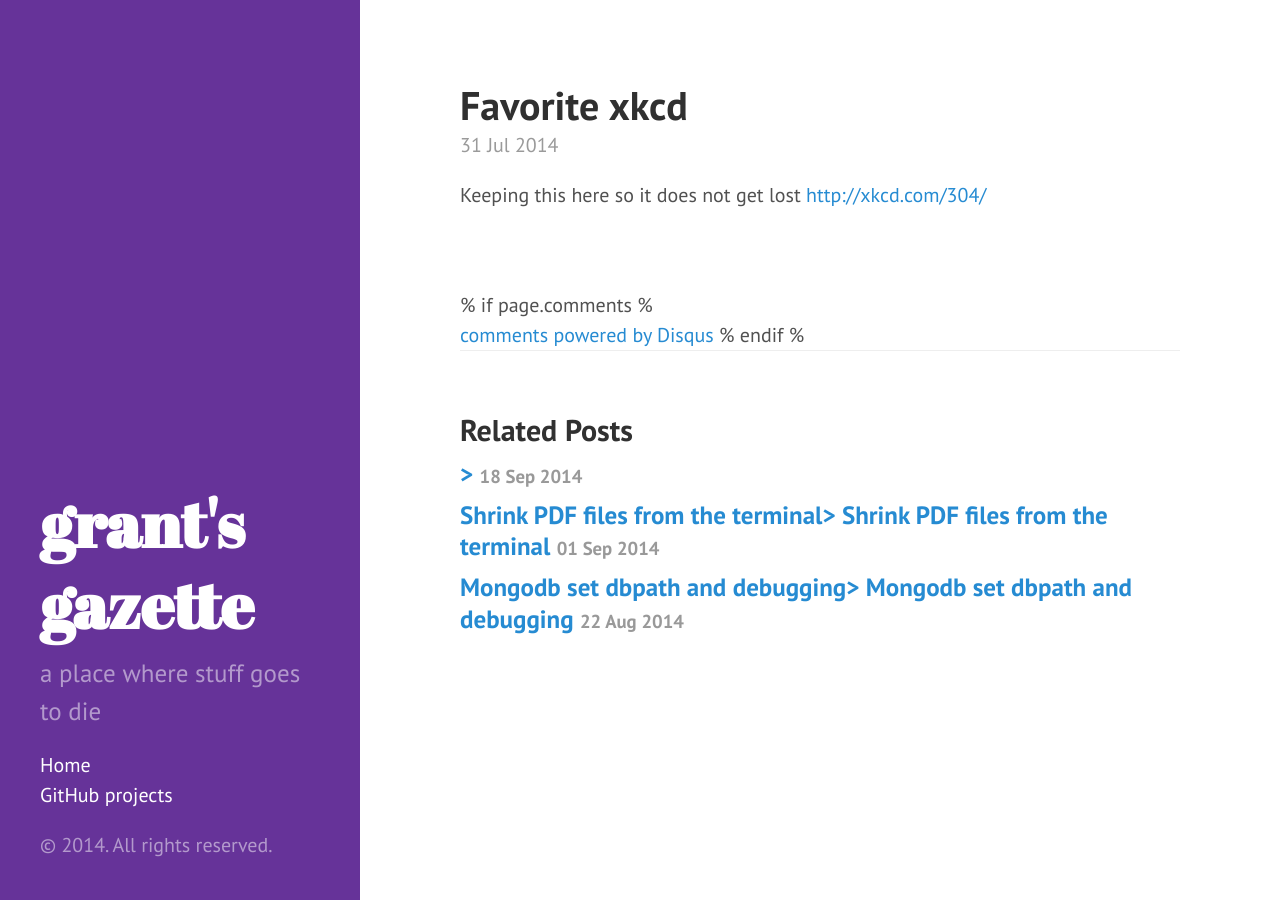
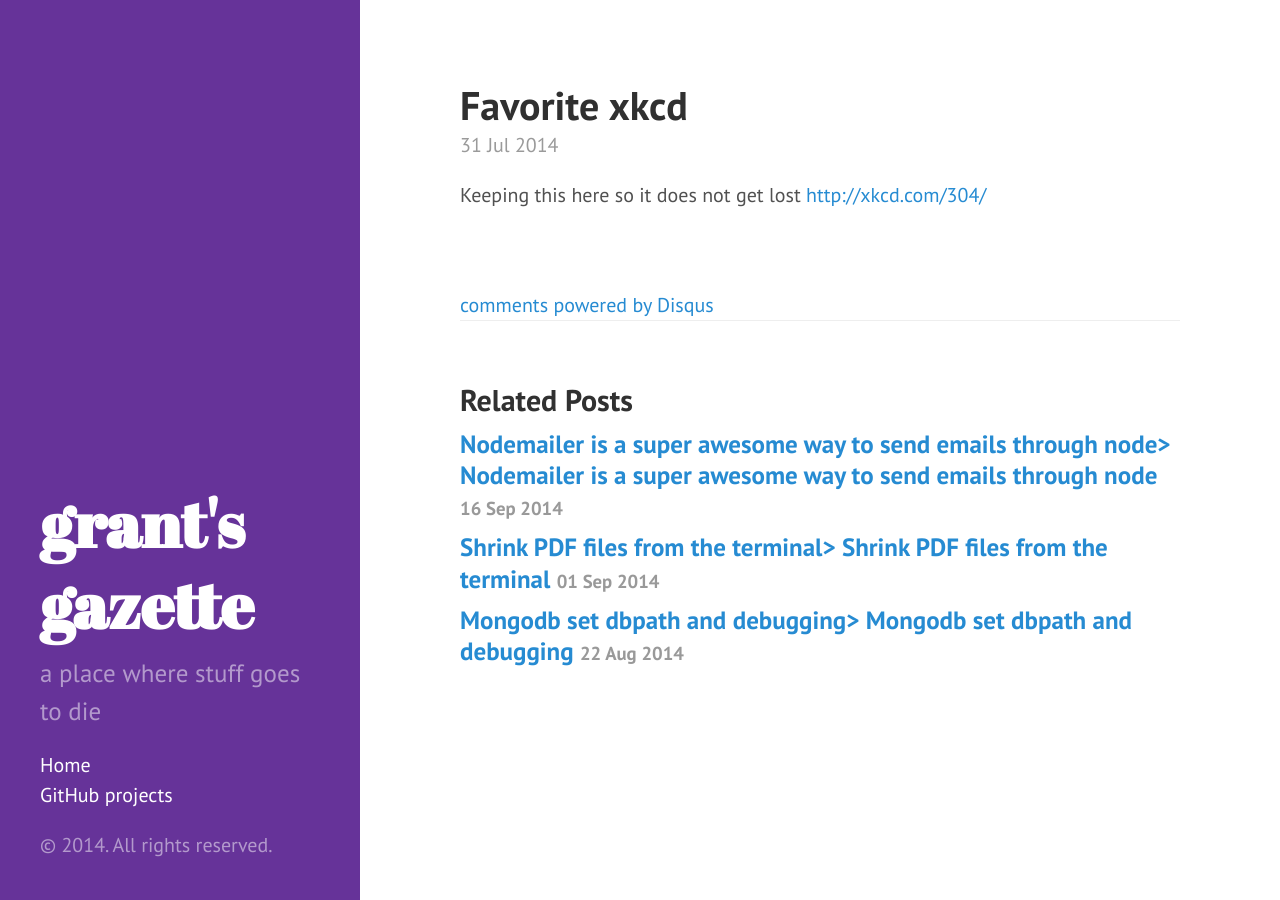
Before and after one commit to grantnicholas/blog, a Jekyll site: the page built from _posts/2014-07-31-orson-scott-card.md, in a window 1280 px wide. Built offline with Jekyll 4.4.1, drawn with Linux system fonts in a browser that asks for light colours; Markdown is read by kramdown in place of the engine named in the settings; comment, search, counter and statistics services are not loaded.

Commit message:
fixed comments error

```diff
--- a/_layouts/post.html
+++ b/_layouts/post.html
@@ -9,7 +9,6 @@ comments: true
   {{ content }}
 </div>
 
-% if page.comments %
 <div id="disqus_thread"></div>
     <script type="text/javascript">
         /* * * CONFIGURATION VARIABLES: EDIT BEFORE PASTING INTO YOUR WEBPAGE * * */
@@ -24,7 +23,6 @@ comments: true
     </script>
     <noscript>Please enable JavaScript to view the <a href="http://disqus.com/?ref_noscript">comments powered by Disqus.</a></noscript>
     <a href="http://disqus.com" class="dsq-brlink">comments powered by <span class="logo-disqus">Disqus</span></a>
-% endif %
 
 <div class="related">
   <h2>Related Posts</h2>
--- a/_posts/2014-09-16-Nodejs-email-mailer.md
+++ b/_posts/2014-09-16-Nodejs-email-mailer.md
@@ -1,6 +1,6 @@
 ---
 layout: post
-title: Nodemailer: A super awesome way to send emails through node.js
+title: Nodemailer is a super awesome way to send emails through node
 ---
 Just try it. It is super easy to setup:
 
```
